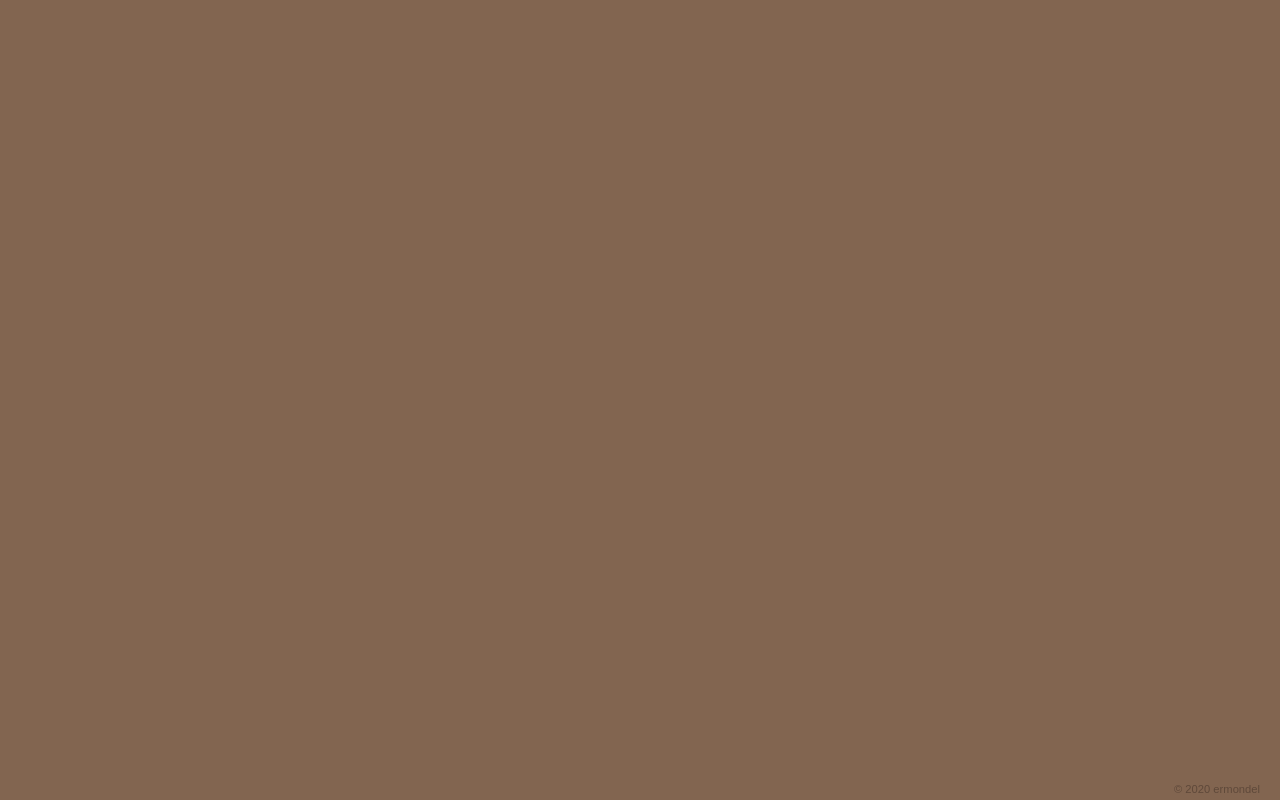
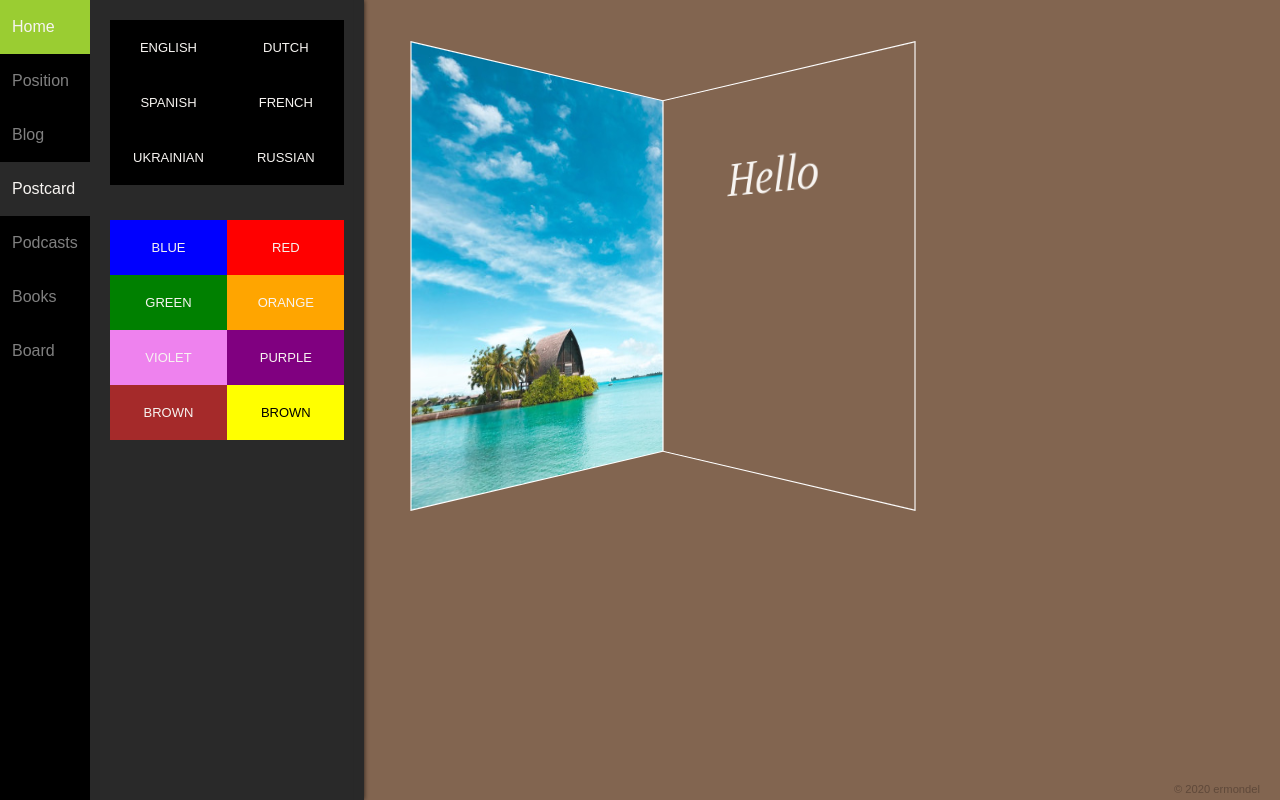
Before and after one commit to ermondel/react-seasons, a React (Create React App) app: page /postcard in a window 1280 px wide. Built offline with nearby package versions, Linux system fonts and the light colour scheme.

Commit message:
feat: add base code for the postcard component

```diff
--- a/src/components/App.js
+++ b/src/components/App.js
@@ -6,7 +6,7 @@ import AppFooter from './AppFooter';
 import Home from './Home/Home';
 import Position from './Position/Position';
 import Blog from './Blog/Blog';
-import Term from './Term/Term';
+import Postcard from './Postcard/Postcard';
 import Podcasts from './Podcasts/Podcasts';
 import Books from './Books/Books';
 import Board from './Board/Board';
@@ -28,9 +28,9 @@ const App = () => (
             <AppHeader path='/blog' />
             <Blog />
           </Route>
-          <Route path='/term' exact>
-            <AppHeader path='/term' />
-            <Term />
+          <Route path='/postcard' exact>
+            <AppHeader path='/postcard' />
+            <Postcard />
           </Route>
           <Route path='/podcasts' exact>
             <AppHeader path='/podcasts' />
--- a/src/components/AppHeader.js
+++ b/src/components/AppHeader.js
@@ -25,7 +25,7 @@ const AppHeader = (props) => {
           <li>{getLink('Home', '/', props.path)}</li>
           <li>{getLink('Position', '/position', props.path)}</li>
           <li>{getLink('Blog', '/blog', props.path)}</li>
-          <li>{getLink('Term', '/term', props.path)}</li>
+          <li>{getLink('Postcard', '/postcard', props.path)}</li>
           <li>{getLink('Podcasts', '/podcasts', props.path)}</li>
           <li>{getLink('Books', '/books', props.path)}</li>
           <li>{getLink('Board', '/board', props.path)}</li>
--- /dev/null
+++ b/src/components/Postcard/Postcard.js
@@ -0,0 +1,45 @@
+import React from 'react';
+import postcardImg from '../../style/img/postcard-img.jpg';
+
+const Postcard = () => (
+  <main className='main'>
+    <div className='sidebar'>
+      <div className='sidebar-wrap'>
+        <div className='control'>
+          <div className='control_btns'>
+            <button className={'control__btn'}>English</button>
+            <button className={'control__btn'}>Dutch</button>
+            <button className={'control__btn'}>Spanish</button>
+            <button className={'control__btn'}>French</button>
+            <button className={'control__btn'}>Ukrainian</button>
+            <button className={'control__btn'}>Russian</button>
+          </div>
+          <div className='control_btns'>
+            <button className={'control__btn bg_blue'}>Blue</button>
+            <button className={'control__btn bg_red'}>Red</button>
+            <button className={'control__btn bg_green'}>Green</button>
+            <button className={'control__btn bg_orange'}>Orange</button>
+            <button className={'control__btn bg_violet'}>Violet</button>
+            <button className={'control__btn bg_purple'}>Purple</button>
+            <button className={'control__btn bg_brown'}>Brown</button>
+            <button className={'control__btn bg_yellow'}>Brown</button>
+          </div>
+        </div>
+      </div>
+    </div>
+    <div className='content'>
+      <div className='content-wrap'>
+        <div className='postcard__scene'>
+          <div className='postcard__panel-left'>
+            <img src={postcardImg} alt='Island' />
+          </div>
+          <div className='postcard__panel-right'>
+            <h3 className='postcard__text'>Hello</h3>
+          </div>
+        </div>
+      </div>
+    </div>
+  </main>
+);
+
+export default Postcard;
--- a/src/components/Term/Term.js
+++ /dev/null
@@ -1,14 +0,0 @@
-import React from 'react';
-
-const Term = () => (
-  <main className="main">
-    <div className="sidebar">
-      <div className="sidebar-wrap">Term sidebar</div>
-    </div>
-    <div className="content">
-      <div className="content-wrap">Term content</div>
-    </div>
-  </main>
-);
-
-export default Term;
--- a/src/style/index.css
+++ b/src/style/index.css
@@ -563,9 +563,75 @@ h2::first-letter {
   cursor: default;
 }
 
-/* user list */
+/* * user list * */
 
 .user-list__item {
   color: #f8f5f2;
   margin-bottom: 4px;
 }
+
+/* * postcard * */
+
+.postcard__scene {
+  margin-top: 75px;
+  width: 600px;
+  display: flex;
+}
+
+.postcard__panel-left {
+  width: 300px;
+  height: 400px;
+  margin-right: -43px;
+  border: 1px solid white;
+  transform: perspective(600px) rotateY(35deg);
+}
+
+.postcard__panel-right {
+  width: 260px;
+  height: 360px;
+  margin-left: -43px;
+  padding: 20px;
+  border: 1px solid white;
+  transform: perspective(600px) rotateY(-35deg);
+}
+
+.postcard__text {
+  font-size: 50px;
+  font-weight: normal;
+  text-align: center;
+  font-style: italic;
+  font-family: 'Times New Roman', Times, serif;
+}
+
+.bg_blue {
+  background-color: blue;
+}
+
+.bg_red {
+  background-color: red;
+}
+
+.bg_green {
+  background-color: green;
+}
+
+.bg_orange {
+  background-color: orange;
+}
+
+.bg_violet {
+  background-color: violet;
+}
+
+.bg_purple {
+  background-color: purple;
+}
+
+.bg_brown {
+  background-color: brown;
+}
+
+.bg_yellow {
+  background-color: yellow;
+  color: black;
+}
```
Also changed, not shown: src/style/img/postcard-img.jpg (added).
